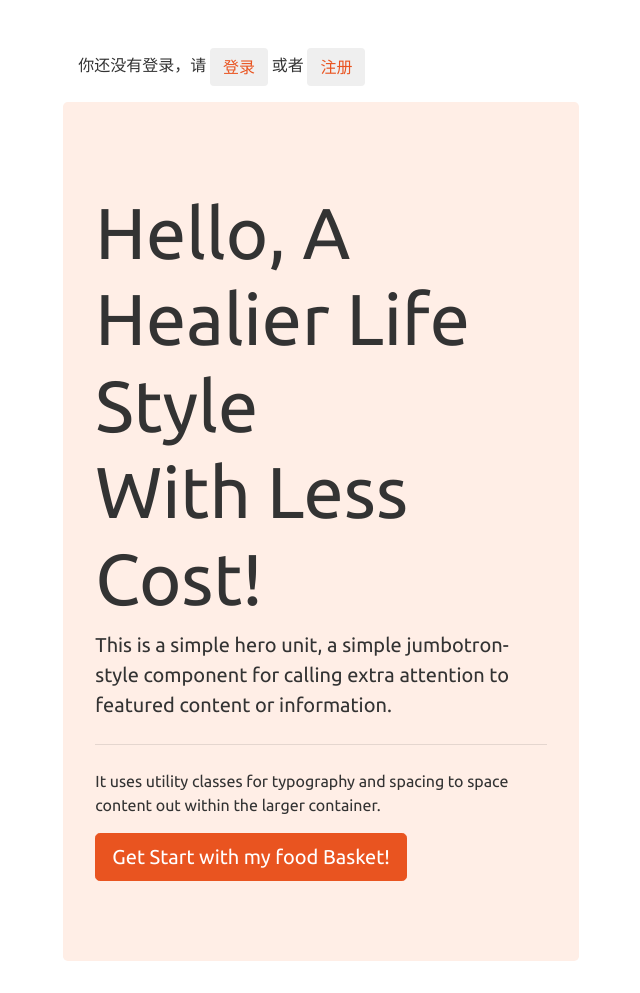
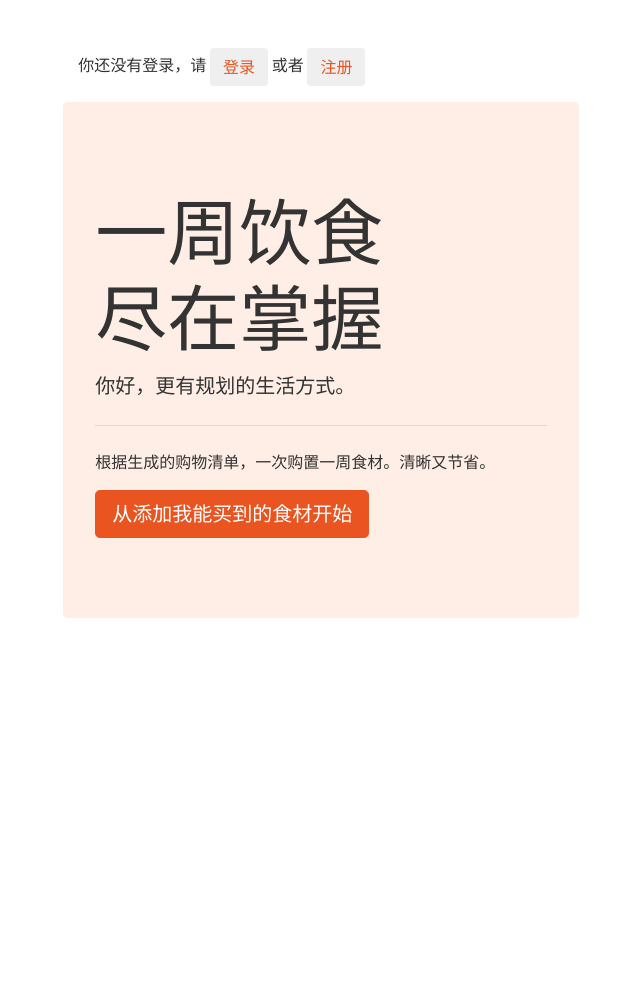
Before and after one commit to sophattack/RecipeGeneratorWeb, a Django app: page / in a window 1280 px wide. Shown: the part 56-1049 px from the top of the page, without its empty margins (155-795 px from the left). After the commit the page ends 674 px from the top, so only its background shows below. Run offline with Django 3.2, Linux system fonts and the light colour scheme; some libraries are stand-ins or nearby versions.

Commit message:
update front page

```diff
--- a/RecipeGeneratorWeb/templates/home.html
+++ b/RecipeGeneratorWeb/templates/home.html
@@ -26,12 +26,12 @@
 
 <div  class="jumbotron">
   <img>
-  <h1 class="display-3">Hello, A Healier Life Style<br> With Less Cost!</h1>
-  <p class="lead">This is a simple hero unit, a simple jumbotron-style component for calling extra attention to featured content or information.</p>
+  <h1 class="display-3">一周饮食<br>尽在掌握</h1>
+  <p class="lead">你好，更有规划的生活方式。</p>
   <hr class="my-4">
-  <p>It uses utility classes for typography and spacing to space content out within the larger container.</p>
+  <p>根据生成的购物清单，一次购置一周食材。清晰又节省。</p>
   <p class="lead">
-    <a class="btn btn-primary btn-lg" href="#" role="button">Get Start with my food Basket!</a>
+    <a class="btn btn-primary btn-lg" href="{% url 'AutoGener:ingredient' %}" role="button">从添加我能买到的食材开始</a>
   </p>
 </div>
 
```
Also changed, not shown: RecipeGeneratorWeb/db.sqlite3.
